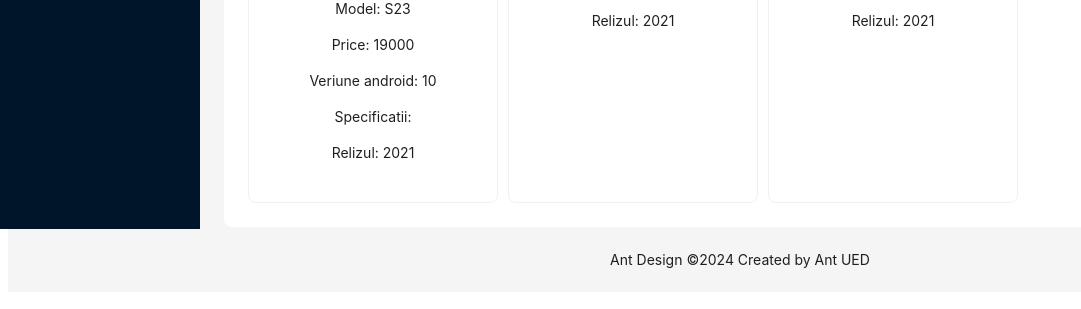
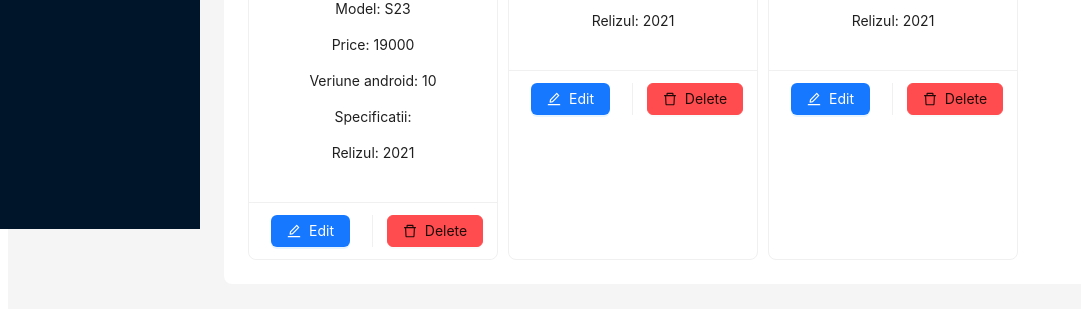
Before and after one commit to Laura222CR/teh-web, a React (Create React App) app: page / in a window 1280 px wide. Both pictures are taken after a click on the item "Telefoane". Shown: the part 571-880 px from the top of the page, without its empty margins (0-1081 px from the left). Built offline with nearby package versions, Linux system fonts and the light colour scheme.

Commit message:
Update TelefonCard.tsx

```diff
--- a/src/TelefonCard.tsx
+++ b/src/TelefonCard.tsx
@@ -1,19 +1,26 @@
 import React from 'react';
-import { Card } from 'antd';
+import { Button, Card } from 'antd';
 import Telefon from './models/TelefonAndroid';
+import { EditOutlined, DeleteOutlined } from '@ant-design/icons';
 
 const { Meta } = Card;
 
 
 interface TelefonCardProps {
   telefon: Telefon;
+  onEdit: () => void;
+  onDelete: () => void;
 }
 
-const TelefonCard: React.FC<TelefonCardProps> = ({ telefon }) => (
+const TelefonCard: React.FC<TelefonCardProps> = ({ telefon, onEdit, onDelete  }) => (
   <Card
     hoverable
     style={{ width: 250 }}
     cover={<img alt={telefon.nume} src={telefon.imagine} />}
+    actions={[
+      <Button type="primary" icon={<EditOutlined />} onClick={onEdit}>Edit</Button>,
+      <Button style={{ backgroundColor: '#ff4d4f', borderColor: '#ff4d4f' }} icon={<DeleteOutlined />} onClick={onDelete}>Delete</Button>
+    ]}
   >
     <Meta title={telefon.nume} description={telefon.descriere} />
     <div>
```
